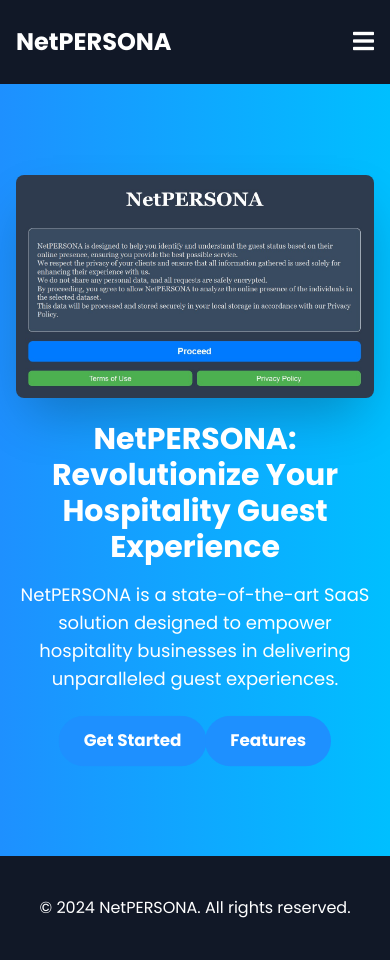
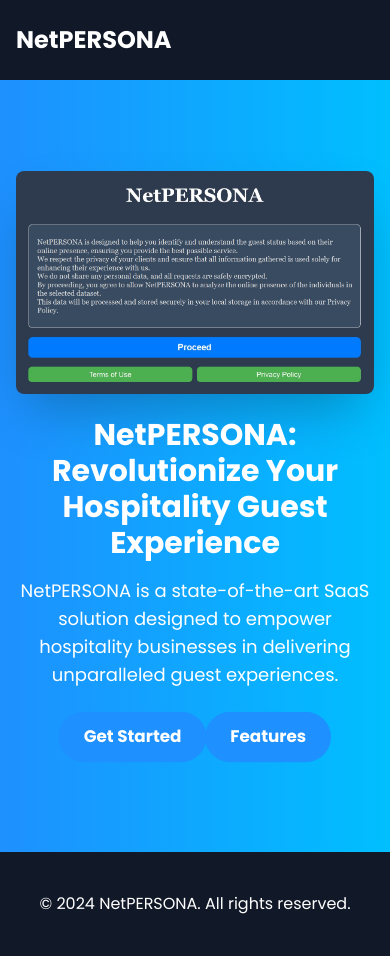
Before and after one commit to nadji40/netpersona.v01, a plain HTML site: page index.html in a window 390 px wide. Drawn offline with nearby package versions, Linux system fonts and the light colour scheme.

Commit message:
Update index.html

```diff
--- a/index.html
+++ b/index.html
@@ -180,12 +180,7 @@
       <a href="#" class="text-2xl font-bold animate__animated animate__fadeInLeft">
         NetPERSONA
       </a>
-      <div class="flex items-center">
 
-        <div class="mobile-nav-toggle" onclick="toggleMobileNav()">
-          <i class="fas fa-bars"></i>
-        </div>
-      </div>
     </div>
   </header>
    <!-- Remove the duplicate section and combine into one main section -->
```
